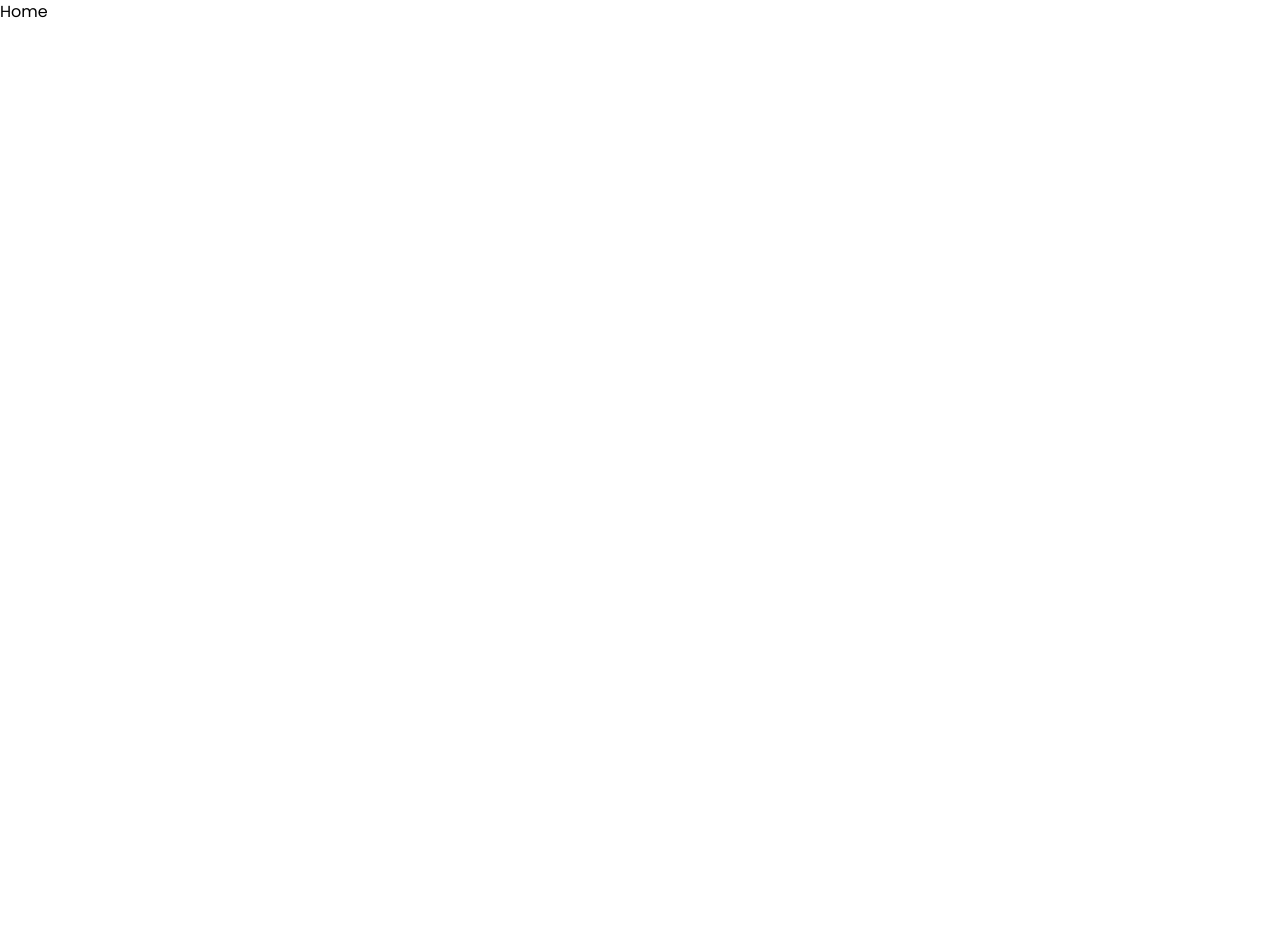
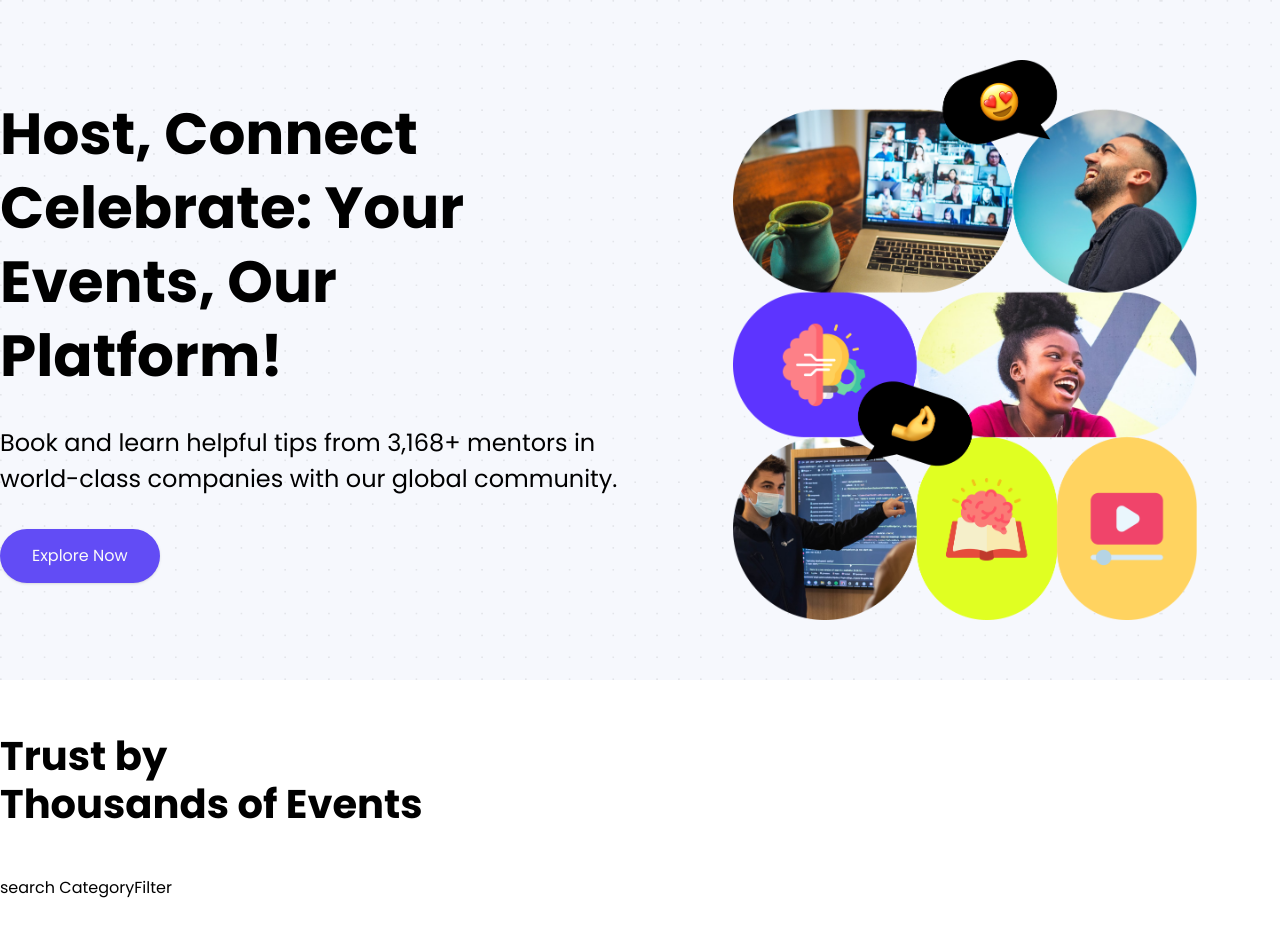
Before and after one commit to Afifi24/event-management, a Next.js app: page / in a window 1280 px wide. Shown: the top 936 px of the page. Before the commit the page ends 800 px from the top, so only its background shows below. Built offline with nearby package versions, Linux system fonts and the light colour scheme.

Commit message:
add hero page

```diff
--- a/app/(root)/page.tsx
+++ b/app/(root)/page.tsx
@@ -1,7 +1,45 @@
+import { Button } from "@/components/ui/button";
+import Image from "next/image";
+import Link from "next/link";
 import React from "react";
 
 const Home = () => {
-  return <div>Home</div>;
+  return (
+    <>
+      <section className="bg-primary-50 bg-dotted-pattern bg-contain py-5 md:py-10">
+        <div className="wrapper grid grid-cols-1 md:grid-cols-2 2xl:gap-0 gap-5">
+          <div className="flex flex-col justify-center gap-8">
+            <h1 className="h1-bold">
+              Host, Connect Celebrate: Your Events, Our Platform!
+            </h1>
+            <p className="p-regular-20 md:p-regular-24">
+              {" "}
+              Book and learn helpful tips from 3,168+ mentors in world-class
+              companies with our global community.
+            </p>
+            <Button size={"lg"} asChild className="button w-full sm:w-fit">
+              <Link href={"#events"}>Explore Now</Link>
+            </Button>
+          </div>
+          <Image
+            src={"/assets/images/hero.png"}
+            alt="home-hero"
+            width={1000}
+            height={1000}
+            className="max-h-[70vh] object-contain object-center 2xl:max-h-[50vh"
+          />
+        </div>
+      </section>
+      <section className="wrapper my-8 flex flex-col gap-8 md:gap-12">
+        <h2 className="h2-bold">
+          Trust by <br /> Thousands of Events
+        </h2>
+        <div className="flex w-full flex-col gap-5 md:flex-row">
+          search CategoryFilter
+        </div>
+      </section>
+    </>
+  );
 };
 
 export default Home;
--- a/app/globals.css
+++ b/app/globals.css
@@ -218,7 +218,7 @@
   }
 
   .button {
-    @apply rounded-full h-[54px] p-regular-16;
+    @apply rounded-full h-[54px] p-regular-16 bg-primary-500;
   }
 
   .select-item {
```
